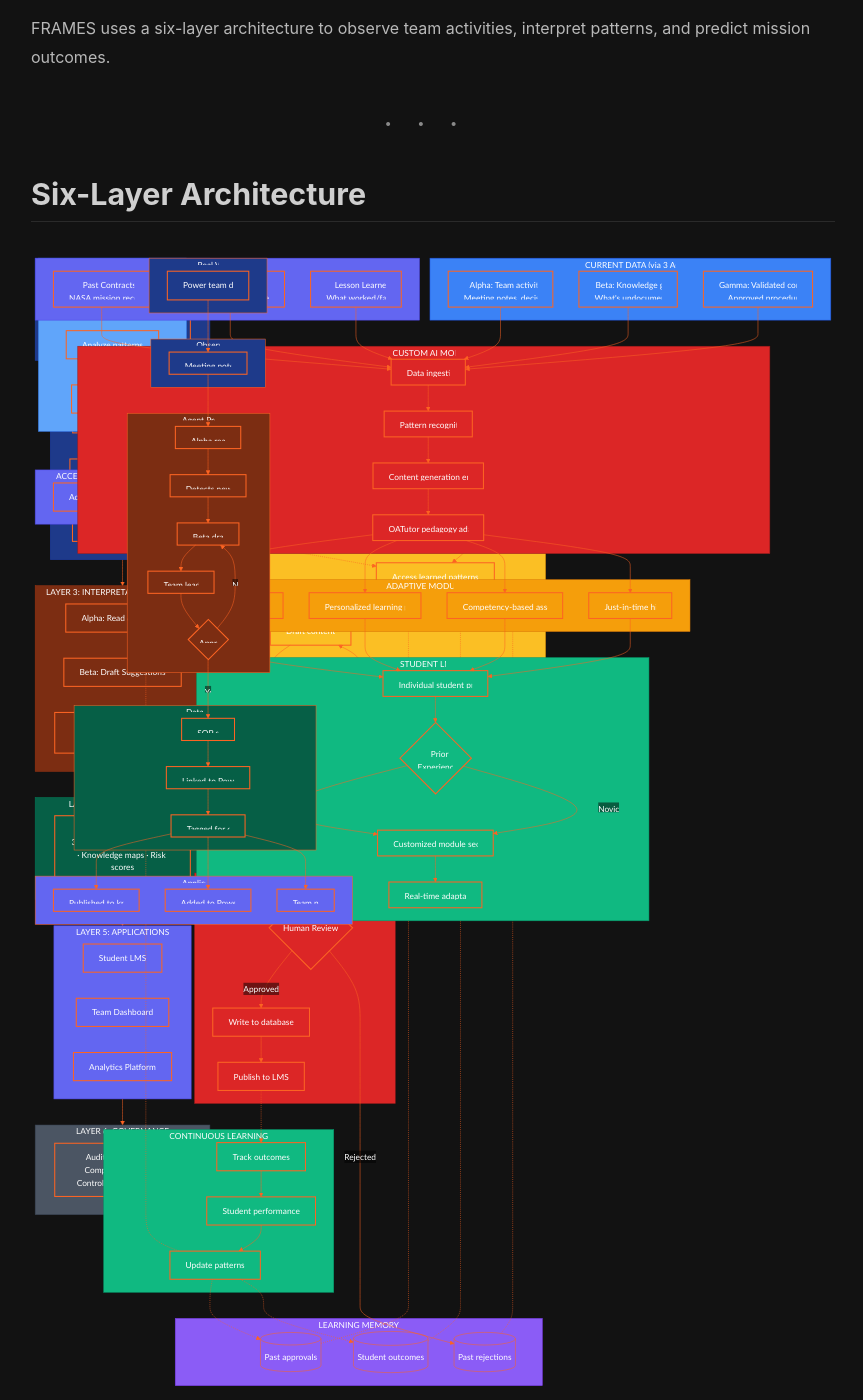
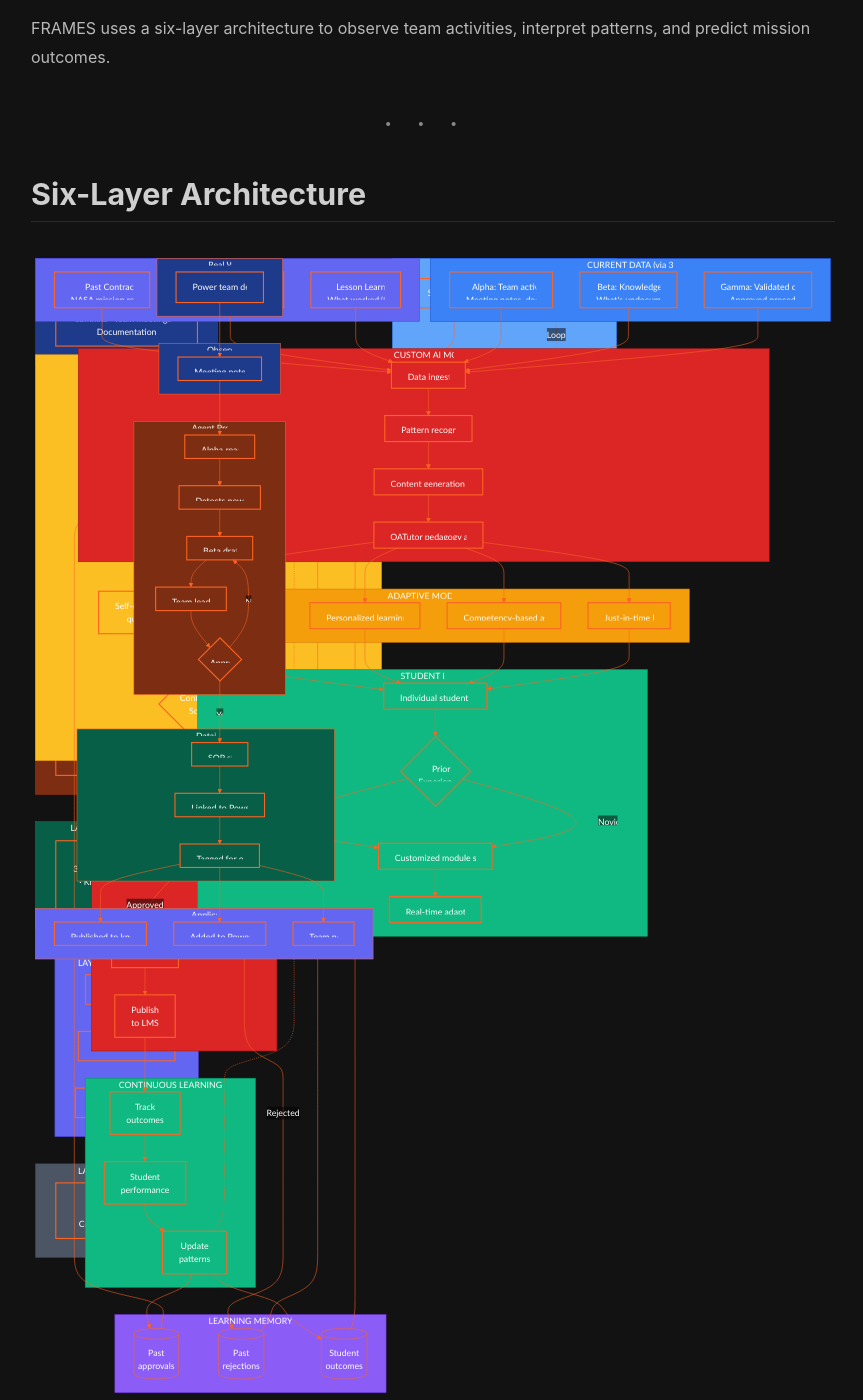
Before and after one commit to Lizo-RoadTown/Portfolio, a Jekyll site: the page built from demos/bronco-demo/architecture.md, in a window 1280 px wide and 1400 px high, scrolled down 360 px. Shown: the whole window, without its empty margins (97-960 px from the left). Built offline with Jekyll 4.4.1, drawn with Linux system fonts in a browser that asks for light colours; some of the changed lines change nothing that is shown.

Commit message:
Revert "feat: arrange agent workflow diagram in a true circular layout with groups and central memory"
This reverts commit a7319af56512c42468b187a9e1bb30860b89767e.

````diff
--- a/demos/bronco-demo/architecture.md
+++ b/demos/bronco-demo/architecture.md
@@ -109,70 +109,59 @@
 ### Agent Collaboration & Learning Workflow
 
 ```mermaid
-flowchart TB
-    %% Node definitions (with explicit IDs for layout)
-    subgraph Alpha["ALPHA: Exploration"]
-        alpha1[Monitor data sources]
-        alpha2[Analyze patterns]
-        alpha3[Share insights]
+flowchart TD
+    subgraph ALPHA["ALPHA: Exploration"]
+        A1[Monitor data<br/>sources]
+        A2[Analyze<br/>patterns]
+        A3[Share insights]
     end
 
-    subgraph Beta["BETA: Content Generation"]
-        beta1[Receive insights]
-        beta2[Access learned patterns]
-        beta3[Draft content]
-        beta4[Self-evaluate quality]
-        beta5{Confidence Score?}
+    subgraph BETA["BETA: Content Generation"]
+        B1[Receive<br/>insights]
+        B2[Access learned<br/>patterns]
+        B3[Draft<br/>content]
+        B4[Self-evaluate<br/>quality]
+        B5{Confidence<br/>Score?}
     end
 
-    subgraph Gamma["GAMMA: Publication"]
-        gamma1{Human Review}
-        gamma2[Write to database]
-        gamma3[Publish to LMS]
+    subgraph GAMMA["GAMMA: Publication"]
+        G1{Human<br/>Review}
+        G2[Write to<br/>database]
+        G3[Publish<br/>to LMS]
     end
 
-    subgraph Feedback["CONTINUOUS LEARNING"]
-        feedback1[Track outcomes]
-        feedback2[Student performance]
-        feedback3[Update patterns]
+    subgraph LEARNING["LEARNING MEMORY"]
+        L1[(Past<br/>approvals)]
+        L2[(Past<br/>rejections)]
+        L3[(Student<br/>outcomes)]
     end
 
-    subgraph Access["ACCESS LEARNED PATTERNS"]
-        access1[Access learned patterns]
+    subgraph FEEDBACK["CONTINUOUS LEARNING"]
+        F1[Track<br/>outcomes]
+        F2[Student<br/>performance]
+        F3[Update<br/>patterns]
     end
 
-    subgraph Memory["LEARNING MEMORY"]
-        memory1[(Past approvals)]
-        memory2[(Past rejections)]
-        memory3[(Student outcomes)]
-    end
+    %% Circular flow
+    A3 --> B1
+    L1 --> B2
+    L2 --> B2
+    L3 --> B2
+    B1 --> B2 --> B3 --> B4 --> B5
+    B5 -- High --> G1
+    B5 -- Low --> B3
+    G1 -- Approved --> G2 --> G3 --> F1 --> F2 --> F3 --> L1
+    G1 -- Rejected --> L2
+    F3 --> L3
+    F3 -.-> B2
+    A2 -.->|Loop| A1
 
-    %% Layout hints for circle
-    Alpha -.->|Feeds| access1
-    access1 -.->|Feeds| beta2
-    beta1 --> beta2 --> beta3 --> beta4 --> beta5
-    beta5 -- High --> gamma1
-    beta5 -- Low --> beta3
-    gamma1 -- Approved --> gamma2 --> gamma3 -.-> feedback1
-    gamma1 -- Rejected --> memory2
-    feedback1 --> feedback2 --> feedback3 -.-> memory1
-    feedback3 -.-> memory3
-    memory1 -.-> beta2
-    memory2 -.-> beta2
-    memory3 -.-> beta2
-    feedback3 -.-> access1
-
-    %% Positioning (pseudo-circular)
-    %% Beta at top, Gamma right, Feedback bottom, Alpha left, Access left-center, Memory center
-    %% (Mermaid does not support absolute positioning, but this order helps)
-
-    %% Style
-    style Alpha fill:#60a5fa,stroke:#3b82f6,color:#fff
-    style Beta fill:#fbbf24,stroke:#f59e0b,color:#fff
-    style Gamma fill:#dc2626,stroke:#991b1b,color:#fff
-    style Feedback fill:#10b981,stroke:#059669,color:#fff
-    style Access fill:#6366f1,stroke:#4f46e5,color:#fff
-    style Memory fill:#8b5cf6,stroke:#7c3aed,color:#fff
+    %% Style (preserved from original)
+    style ALPHA fill:#60a5fa,stroke:#3b82f6,color:#fff
+    style BETA fill:#fbbf24,stroke:#f59e0b,color:#fff
+    style LEARNING fill:#8b5cf6,stroke:#7c3aed,color:#fff
+    style GAMMA fill:#dc2626,stroke:#991b1b,color:#fff
+    style FEEDBACK fill:#10b981,stroke:#059669,color:#fff
 ```
 
 **How LangGraph Enables This:**
````
